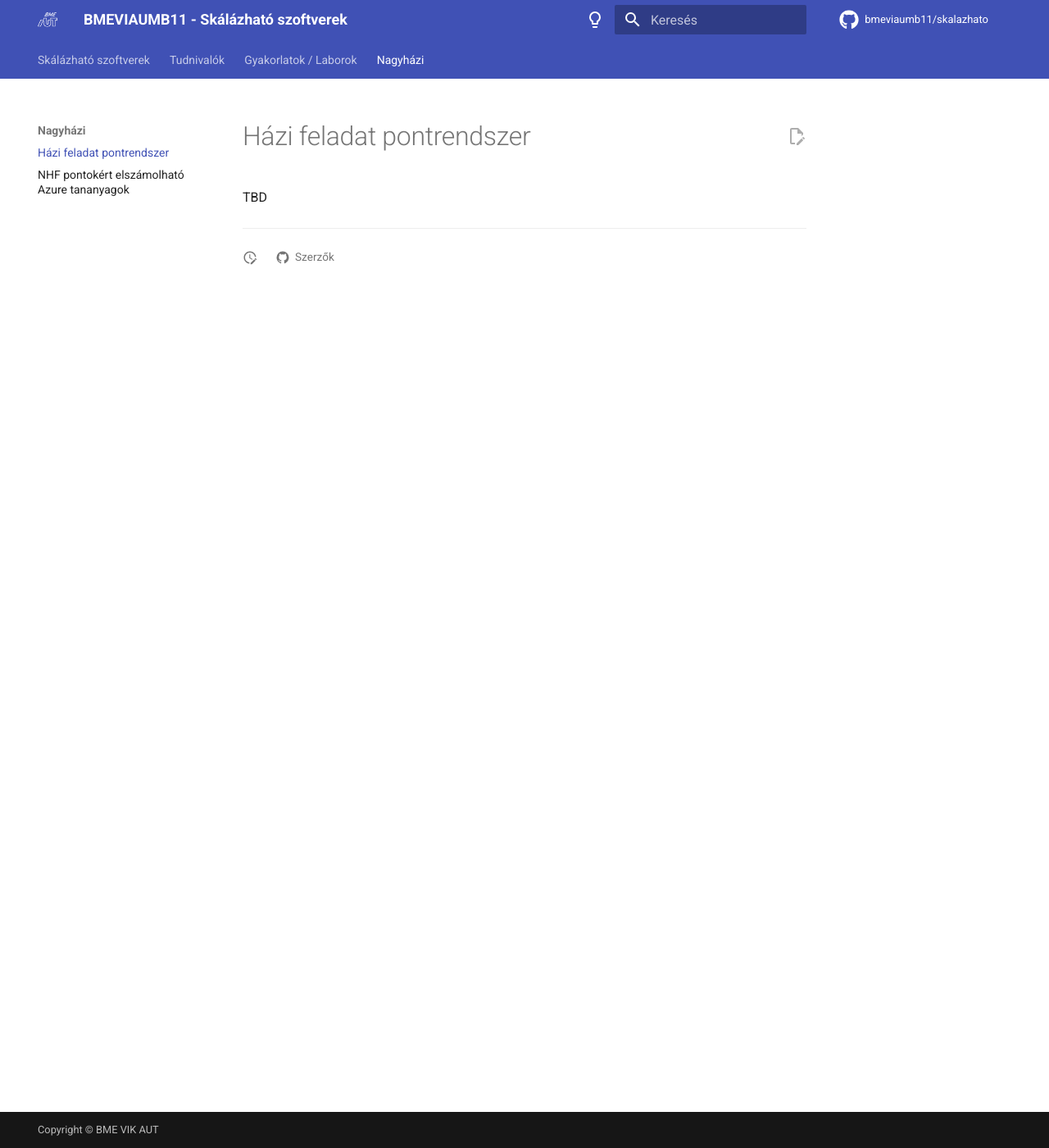
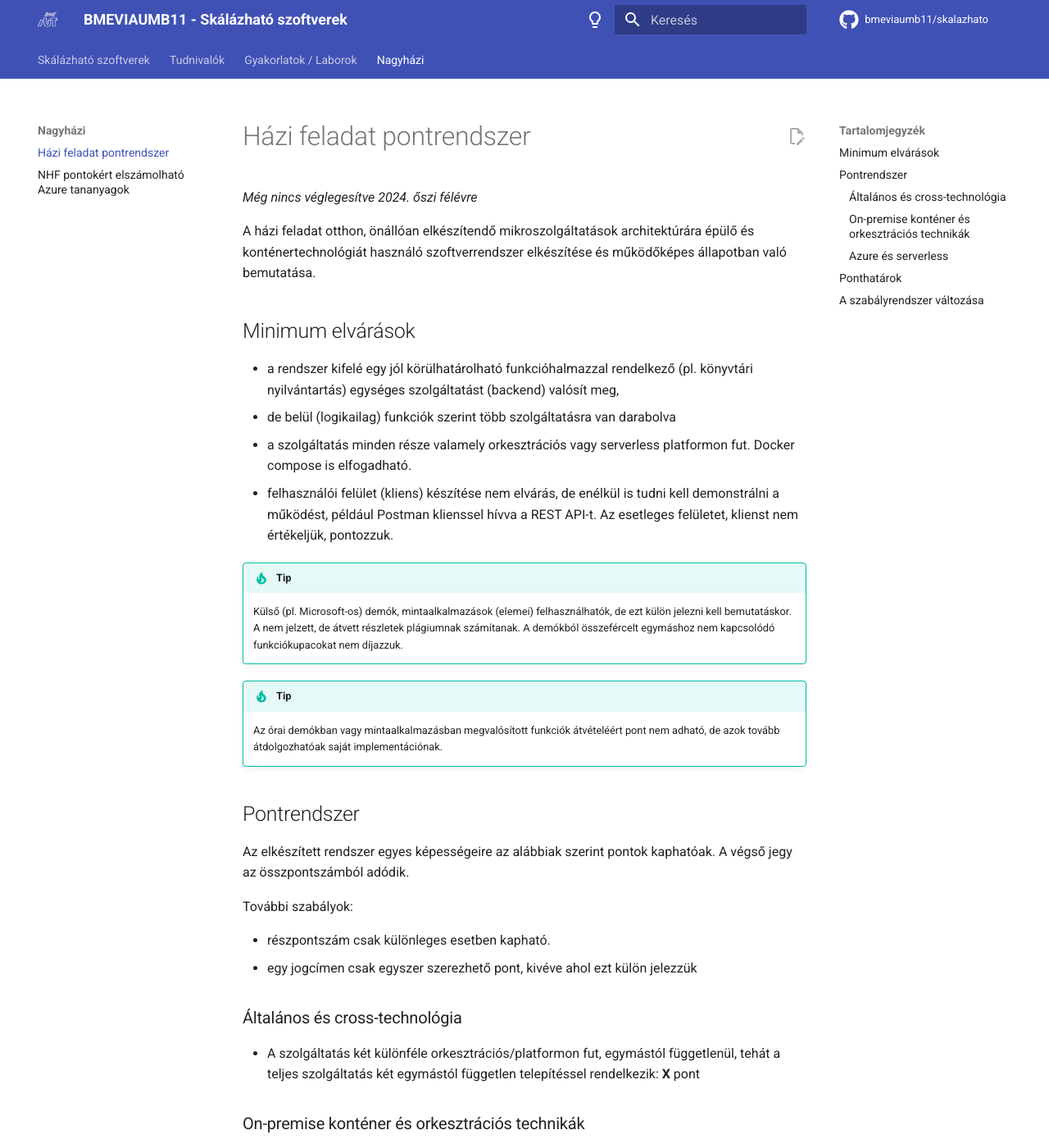
Before and after one commit to bmeviaumb11/skalazhato, an MkDocs documentation site: the page built from docs/homework/pontrendszer.md, in a window 1280 px wide and 1400 px high. Shown: the whole window at 82% size. Built offline with MkDocs 1.6.1 and Material for MkDocs 9.7.7, drawn with Linux system fonts in a browser that asks for light colours; comment, search, counter and statistics services are not loaded; some of the changed text lies outside the part shown.

Commit message:
követelmények

```diff
--- a/docs/homework/pontrendszer.md
+++ b/docs/homework/pontrendszer.md
@@ -1,3 +1,57 @@
 # Házi feladat pontrendszer
+*Még nincs véglegesítve 2024. őszi félévre*
 
-TBD
+A házi feladat otthon, önállóan elkészítendő mikroszolgáltatások architektúrára épülő és konténertechnológiát használó szoftverrendszer elkészítése és működőképes állapotban való bemutatása.
+
+## Minimum elvárások
+
+- a rendszer kifelé egy jól körülhatárolható funkcióhalmazzal rendelkező (pl. könyvtári nyilvántartás) egységes szolgáltatást (backend) valósít meg,
+- de belül (logikailag) funkciók szerint több szolgáltatásra van darabolva
+- a szolgáltatás minden része valamely orkesztrációs vagy serverless platformon fut. Docker compose is elfogadható.
+- felhasználói felület (kliens) készítése nem elvárás, de enélkül is tudni kell demonstrálni a működést, például Postman klienssel hívva a REST API-t. Az esetleges felületet, klienst nem értékeljük, pontozzuk.
+
+!!! tip
+
+    Külső (pl. Microsoft-os) demók, mintaalkalmazások (elemei) felhasználhatók, de ezt külön jelezni kell bemutatáskor. A nem jelzett, de átvett részletek plágiumnak számítanak. A demókból összefércelt egymáshoz nem kapcsolódó funkciókupacokat nem díjazzuk.
+
+!!! tip
+
+    Az órai demókban vagy mintaalkalmazásban megvalósított funkciók átvételéért pont nem adható, de azok tovább átdolgozhatóak saját implementációnak.
+
+## Pontrendszer
+
+Az elkészített rendszer egyes képességeire az alábbiak szerint pontok kaphatóak. A végső jegy az összpontszámból adódik.
+
+További szabályok:
+
+ - részpontszám csak különleges esetben kapható.
+ - egy jogcímen csak egyszer szerezhető pont, kivéve ahol ezt külön jelezzük
+
+
+### Általános és cross-technológia
+
+- A szolgáltatás két különféle orkesztrációs/platformon fut, egymástól függetlenül, tehát a teljes szolgáltatás két egymástól független telepítéssel rendelkezik: **X** pont
+
+
+### On-premise konténer és orkesztrációs technikák
+
+
+### Azure és serverless
+
+- Azure tananyagok elsajátítása, kizárólag a [külön leírt követelmények](mslearning.md) szerint: **X** pont
+
+
+## Ponthatárok
+
+## A szabályrendszer változása
+
+Véglegesítés után is fenntartjuk a jogot
+
+- a pontszerzési jogcímek halmazának bővítésére
+- a pontszámok növelésére és egyéb hallgatóknak előnyös változtatásokra
+- pontosításra, helyesírási hibák javítására
+- egyéb változtatásra egyetemi szabályok változása miatt (pl. járványhelyzet miatt)
+
+A pontrendszer, véglegesítés után is, általatok is módosítható/bővíthető. Ezt Pull Request formájában egy megfelelő indoklással nyújthatjátok be, de a PR benyújtása nem jelenti annak az automatikus elfogadását, arról minden esetben a tárgy oktatói döntenek.
+
+A változásokat a [github history-ban](https://github.com/bmeviaumb11/skalazhato/commits/master/docs/information/certification.md) követhetitek.
```
Also changed, not shown: docs/homework/mslearning.md (+1 -1 lines), docs/information/certification.md (+1 -1 lines).
